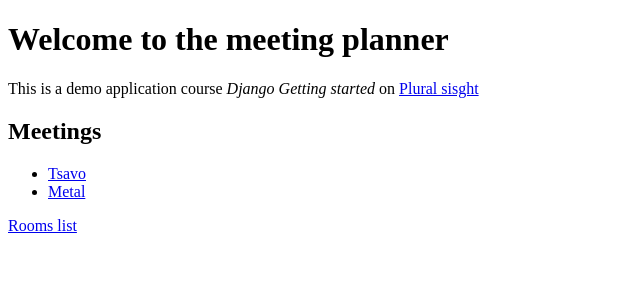
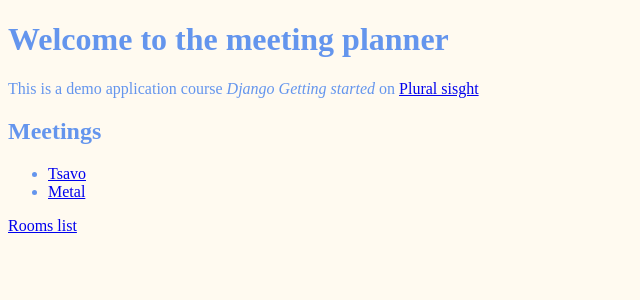
Before and after one commit to OrinaOisera/Django-practice, a Django app: page / in a window 1280 px wide. Shown: the top 300 px of the page, without its empty margins (0-640 px from the left). Run offline with Django 3.2, Linux system fonts and the light colour scheme; data comes from the database, SQL or seed files in the repository.

Commit message:
added css file

```diff
--- /dev/null
+++ b/meeting_planner/website/static/website/style.css
@@ -0,0 +1,6 @@
+body
+{
+  font-family:san-serif;
+  background-color: floralwhite;
+  color: cornflowerblue;
+}
--- a/meeting_planner/website/templates/website/welcome.html
+++ b/meeting_planner/website/templates/website/welcome.html
@@ -1,8 +1,10 @@
+{%load static %}
 <!DOCTYPE html>
 <html lang="en">
 <head>
     <meta charset="UTF-8">
     <title>Welcome</title>
+    <link rel="stylesheet" href="{% static 'website/style.css' %}">
 </head>
 <body>
 <h1> Welcome to the meeting planner </h1>
@@ -19,7 +21,7 @@
 <ul>
     {%for meeting in meetings%}
     <li>
-        <a href="{% url 'detail' meeting.id %}">
+        <a href="{%url 'detail' meeting.id %}">
             {{meeting.title}}
 
         </a>
```
Also changed, not shown: meeting_planner/website/static/website/uni.png (added).
